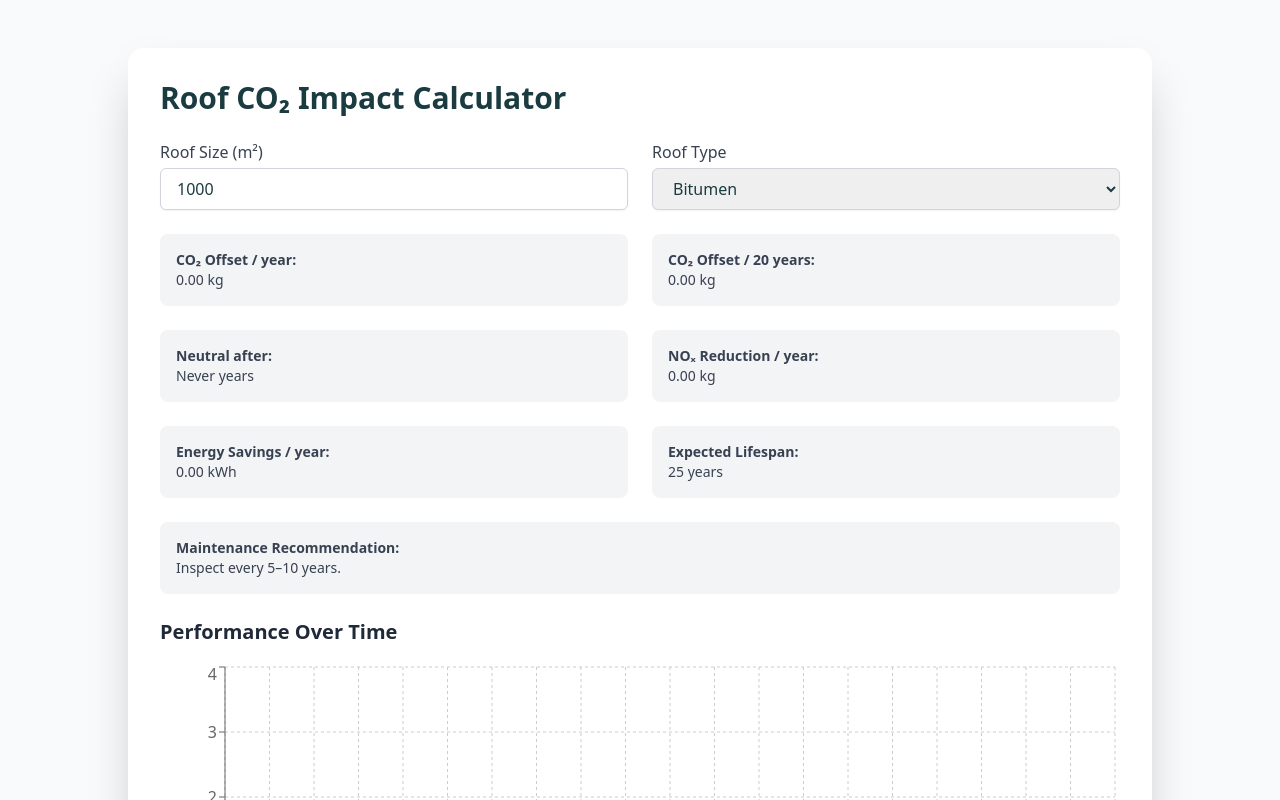
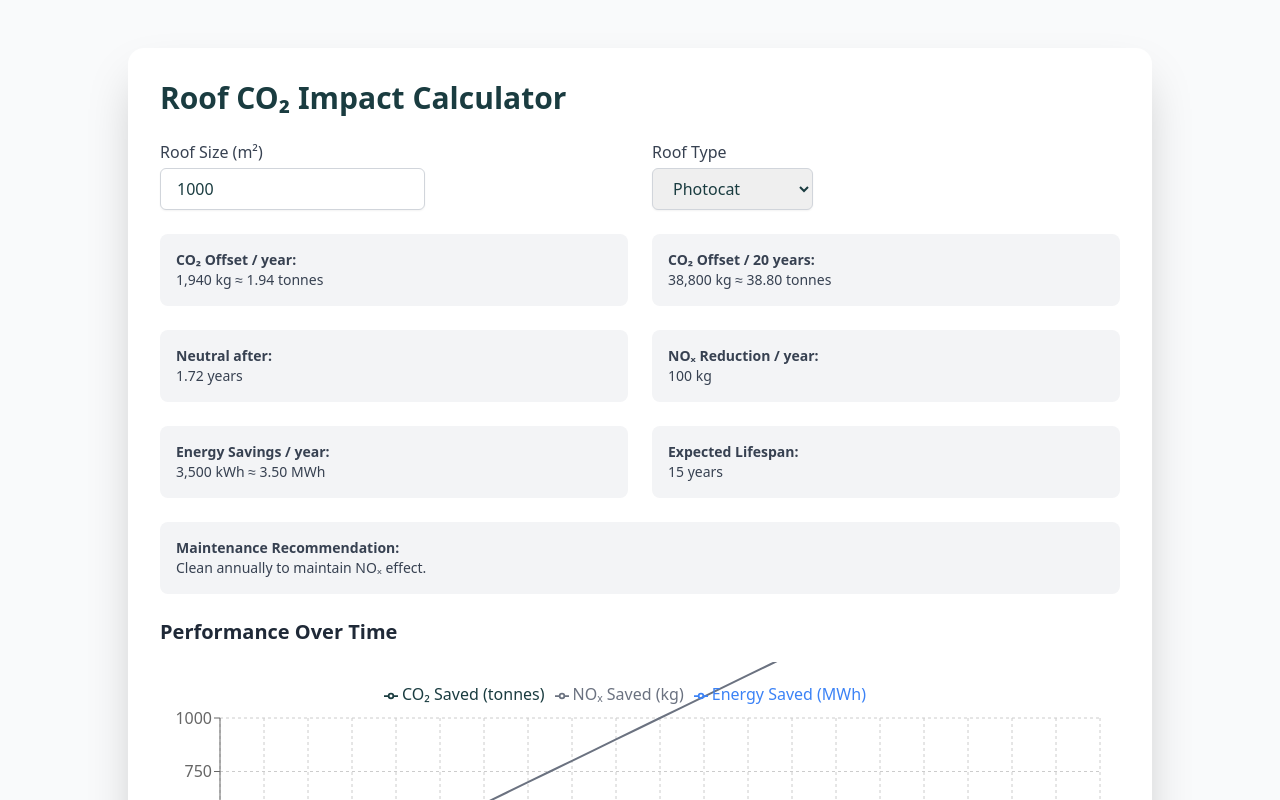
Before and after one commit to JesperSolutions/agritectum-roof-calculator, a Next.js app: page / in a window 1280 px wide. Shown: the top 800 px of the page. Built offline with nearby package versions, Linux system fonts and the light colour scheme.

Commit message:
Update RoofImpactDashboard.jsx

```diff
--- a/src/components/RoofImpactDashboard.jsx
+++ b/src/components/RoofImpactDashboard.jsx
@@ -1,5 +1,5 @@
 import { useState } from 'react';
-import { LineChart, Line, XAxis, YAxis, CartesianGrid, Tooltip, ResponsiveContainer } from 'recharts';
+import { LineChart, Line, XAxis, YAxis, CartesianGrid, Tooltip, ResponsiveContainer, Legend } from 'recharts';
 import jsPDF from 'jspdf';
 import html2canvas from 'html2canvas';
 
@@ -12,9 +12,9 @@ const ROOF_TYPES = {
 
 export default function RoofImpactDashboard() {
   const [roofSize, setRoofSize] = useState(1000);
-  const [roofType, setRoofType] = useState("Bitumen");
+  const [roofType, setRoofType] = useState("Photocat");
+  const data = ROOF_TYPES[roofType];
 
-  const data = ROOF_TYPES[roofType];
   const co2PerYear = data.co2 * roofSize;
   const noxPerYear = data.nox * roofSize;
   const energyPerYear = data.energy * roofSize;
@@ -23,18 +23,41 @@ export default function RoofImpactDashboard() {
 
   const graphData = Array.from({ length: 21 }, (_, year) => ({
     year,
-    co2Saved: co2PerYear * year,
-    noxSaved: noxPerYear * year,
-    energySaved: energyPerYear * year,
+    'CO₂ Saved (tonnes)': (co2PerYear * year / 1000).toFixed(2),
+    'NOₓ Saved (kg)': (noxPerYear * year).toFixed(2),
+    'Energy Saved (MWh)': (energyPerYear * year / 1000).toFixed(2)
   }));
 
   const exportPDF = () => {
     const input = document.getElementById('report');
+
     html2canvas(input).then(canvas => {
       const imgData = canvas.toDataURL('image/png');
       const pdf = new jsPDF('p', 'mm', 'a4');
-      pdf.addImage(imgData, 'PNG', 10, 10, 190, 0);
-      pdf.save('roof-impact-report.pdf');
+      const pageWidth = pdf.internal.pageSize.getWidth();
+
+      const logo = new Image();
+      logo.src = '/logo.webp';
+      logo.onload = () => {
+        pdf.addImage(logo, 'WEBP', 10, 10, 30, 15);
+        pdf.setFontSize(18);
+        pdf.setTextColor('#1A3C40');
+        pdf.text('Agritectum CO₂ Impact Report', pageWidth / 2, 20, { align: 'center' });
+
+        pdf.addImage(imgData, 'PNG', 10, 30, 190, 0);
+
+        pdf.setDrawColor('#1A3C40');
+        pdf.setFillColor('#F4F4F5');
+        pdf.rect(10, 270, 190, 20, 'F');
+
+        pdf.setFontSize(10);
+        pdf.setTextColor('#1A3C40');
+        pdf.text('🔧 Ready to turn insight into action?', 15, 276);
+        pdf.text('📞 Call us at +45 88 77 66 55  |  ✉️ info@agritectum.com', 15, 281);
+        pdf.text('🌐 www.agritectum.com/kontakt', 15, 286);
+
+        pdf.save('roof-impact-report.pdf');
+      };
     });
   };
 
@@ -45,20 +68,20 @@ export default function RoofImpactDashboard() {
 
         <div className="grid grid-cols-1 md:grid-cols-2 gap-6">
           <div>
-            <label className="block font-medium text-gray-700">Roof Size (m²)</label>
+            <label className="label">Roof Size (m²)</label>
             <input
               type="number"
               value={roofSize}
               onChange={(e) => setRoofSize(Number(e.target.value))}
-              className="mt-1 w-full border border-gray-300 rounded-md px-4 py-2 shadow-sm focus:ring-[#1A3C40] focus:border-[#1A3C40]"
+              className="input"
             />
           </div>
           <div>
-            <label className="block font-medium text-gray-700">Roof Type</label>
+            <label className="label">Roof Type</label>
             <select
               value={roofType}
               onChange={(e) => setRoofType(e.target.value)}
-              className="mt-1 w-full border border-gray-300 rounded-md px-4 py-2 shadow-sm focus:ring-[#1A3C40] focus:border-[#1A3C40]"
+              className="input"
             >
               {Object.keys(ROOF_TYPES).map((type) => (
                 <option key={type} value={type}>{type}</option>
@@ -70,11 +93,11 @@ export default function RoofImpactDashboard() {
         <div className="grid grid-cols-1 md:grid-cols-2 gap-6 text-sm text-gray-700">
           <div className="p-4 bg-gray-100 rounded-lg">
             <p className="font-semibold">CO₂ Offset / year:</p>
-            <p>{co2PerYear.toFixed(2)} kg</p>
+            <p>{co2PerYear.toLocaleString()} kg ≈ {(co2PerYear / 1000).toFixed(2)} tonnes</p>
           </div>
           <div className="p-4 bg-gray-100 rounded-lg">
             <p className="font-semibold">CO₂ Offset / 20 years:</p>
-            <p>{(co2PerYear * 20).toFixed(2)} kg</p>
+            <p>{(co2PerYear * 20).toLocaleString()} kg ≈ {(co2PerYear * 20 / 1000).toFixed(2)} tonnes</p>
           </div>
           <div className="p-4 bg-gray-100 rounded-lg">
             <p className="font-semibold">Neutral after:</p>
@@ -82,11 +105,11 @@ export default function RoofImpactDashboard() {
           </div>
           <div className="p-4 bg-gray-100 rounded-lg">
             <p className="font-semibold">NOₓ Reduction / year:</p>
-            <p>{noxPerYear.toFixed(2)} kg</p>
+            <p>{noxPerYear.toLocaleString()} kg</p>
           </div>
           <div className="p-4 bg-gray-100 rounded-lg">
             <p className="font-semibold">Energy Savings / year:</p>
-            <p>{energyPerYear.toFixed(2)} kWh</p>
+            <p>{energyPerYear.toLocaleString()} kWh ≈ {(energyPerYear / 1000).toFixed(2)} MWh</p>
           </div>
           <div className="p-4 bg-gray-100 rounded-lg">
             <p className="font-semibold">Expected Lifespan:</p>
@@ -100,15 +123,16 @@ export default function RoofImpactDashboard() {
 
         <div className="space-y-4">
           <h2 className="text-xl font-semibold text-gray-800">Performance Over Time</h2>
-          <ResponsiveContainer width="100%" height={300}>
-            <LineChart data={graphData}>
+          <ResponsiveContainer width="100%" height={320}>
+            <LineChart data={graphData} margin={{ top: 20, right: 20, bottom: 20, left: 0 }}>
               <CartesianGrid strokeDasharray="3 3" />
               <XAxis dataKey="year" label={{ value: 'Years', position: 'insideBottom', offset: -5 }} />
               <YAxis />
-              <Tooltip />
-              <Line type="monotone" dataKey="co2Saved" stroke="#1A3C40" name="CO₂ Saved (kg)" />
-              <Line type="monotone" dataKey="noxSaved" stroke="#6B7280" name="NOₓ Saved (kg)" />
-              <Line type="monotone" dataKey="energySaved" stroke="#3B82F6" name="Energy Saved (kWh)" />
+              <Tooltip formatter={(value, name) => [`${value}`, name]} />
+              <Legend verticalAlign="top" height={36} />
+              <Line type="monotone" dataKey="CO₂ Saved (tonnes)" stroke="#1A3C40" strokeWidth={2} dot={false} />
+              <Line type="monotone" dataKey="NOₓ Saved (kg)" stroke="#6B7280" strokeWidth={2} dot={false} />
+              <Line type="monotone" dataKey="Energy Saved (MWh)" stroke="#3B82F6" strokeWidth={2} dot={false} />
             </LineChart>
           </ResponsiveContainer>
         </div>
```
